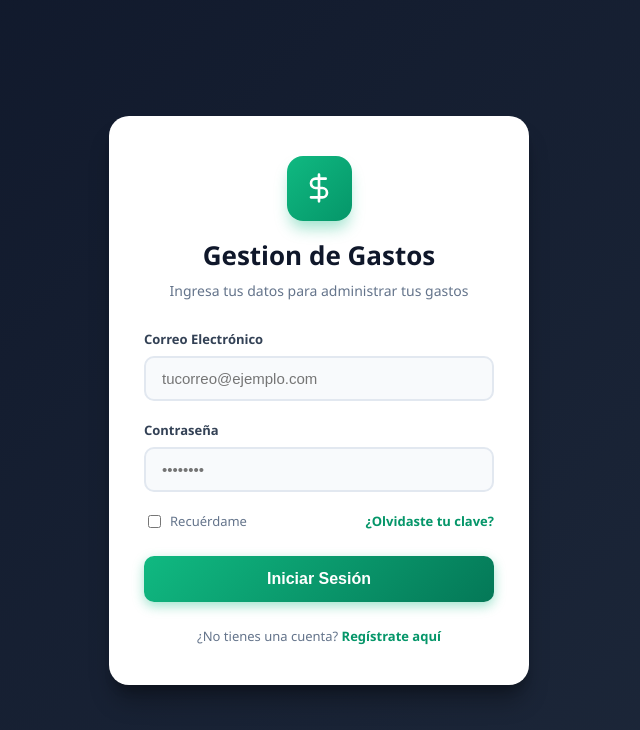
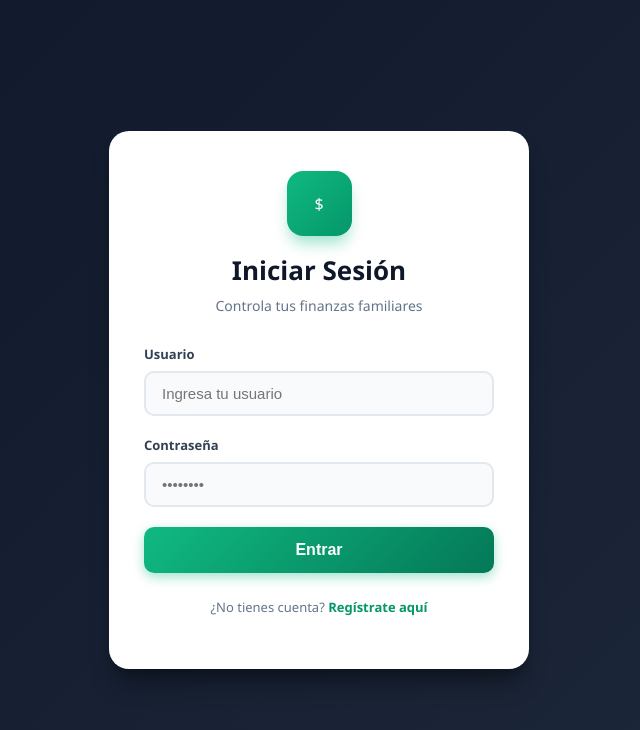
Before and after one commit to achacon-2025216/gestion_gastos_0.1, an Angular app in the folder front/: page / in a window 1280 px wide. Shown: the top 730 px of the page, without its empty margins (321-961 px from the left). Built offline with nearby package versions, Linux system fonts and the light colour scheme.

Commit message:
feat: Se cambio el login.html y login.ts por inicio de sesion

```diff
--- a/front/src/app/componentes/login/login.html
+++ b/front/src/app/componentes/login/login.html
@@ -1,36 +1,34 @@
 <div class="login-wrapper">
   <div class="login-card">
+
     <div class="login-header">
       <div class="icon-container">
-        <svg xmlns="http://www.w3.org/2000/svg" width="32" height="32" viewBox="0 0 24 24" fill="none" stroke="currentColor" stroke-width="2" stroke-linecap="round" stroke-linejoin="round"><path d="M12 2v20M17 5H9.5a3.5 3.5 0 0 0 0 7h5a3.5 3.5 0 0 1 0 7H6"/></svg>
+        <!-- Puedes poner un ícono o símbolo SVG/Moneda aquí -->
+        <span>$</span>
       </div>
-      <h2>Gestion de Gastos</h2>
-      <p>Ingresa tus datos para administrar tus gastos</p>
+      <h2>Iniciar Sesión</h2>
+      <p>Controla tus finanzas familiares</p>
     </div>
 
-    <form class="login-form">
+    <form (submit)="onLogin(); $event.preventDefault()">
       <div class="input-group">
-        <label for="email">Correo Electrónico</label>
-        <input type="text" id="email" placeholder="tucorreo@ejemplo.com" required>
+        <label>Usuario</label>
+        <input type="text" [(ngModel)]="username" name="username" placeholder="Ingresa tu usuario" required />
       </div>
 
       <div class="input-group">
-        <label for="password">Contraseña</label>
-        <input type="password" id="password" placeholder="••••••••" required>
+        <label>Contraseña</label>
+        <input type="password" [(ngModel)]="password" name="password" placeholder="••••••••" required />
       </div>
 
-      <div class="form-actions">
-        <label class="remember-me">
-          <input type="checkbox"> Recuérdame
-        </label>
-        <a href="#" class="forgot-password">¿Olvidaste tu clave?</a>
-      </div>
+      <p *ngIf="errorMessage" class="error">{{ errorMessage }}</p>
 
-      <button type="submit" class="btn-submit">Iniciar Sesión</button>
+      <button type="submit" class="btn-submit">Entrar</button>
     </form>
 
     <div class="login-footer">
-      ¿No tienes una cuenta? <a routerLink="/registro">Regístrate aquí</a>
+      <p>¿No tienes cuenta? <a routerLink="/registro">Regístrate aquí</a></p>
     </div>
+
   </div>
 </div>
--- a/front/src/app/componentes/login/login.ts
+++ b/front/src/app/componentes/login/login.ts
@@ -1,13 +1,38 @@
 import { Component } from '@angular/core';
-import { RouterLink } from '@angular/router'; // <--- 1. Importa RouterLink
+import { CommonModule } from '@angular/common';
+import { FormsModule } from '@angular/forms';
+import { Router, RouterLink } from '@angular/router';
+import { HttpClient, HttpClientModule } from '@angular/common/http';
 
 @Component({
   selector: 'app-login',
   standalone: true,
-  imports: [RouterLink], // <--- 2. Agrégalo aquí en los imports
+  imports: [CommonModule, FormsModule, RouterLink, HttpClientModule],
   templateUrl: './login.html',
-  styleUrl: './login.css',
+  styleUrl: './login.css'
 })
+
 export class LoginComponent {
+  username = '';
+  password = '';
+  errorMessage = '';
 
+  constructor(private http: HttpClient, private router: Router) {}
+
+  onLogin() {
+    const credentials = { username: this.username, password: this.password };
+
+    // Agregado '/api' a la URL
+    this.http.post<any>('http://localhost:3000/api/login', credentials).subscribe({
+      next: (response) => {
+        localStorage.setItem('token', response.token);
+        localStorage.setItem('role', response.role);
+        this.router.navigate(['/inicio-gastos']);
+      },
+      error: (err) => {
+        this.errorMessage = 'Usuario o contraseña incorrectos';
+        console.error(err);
+      }
+    });
+  }
 }
```
